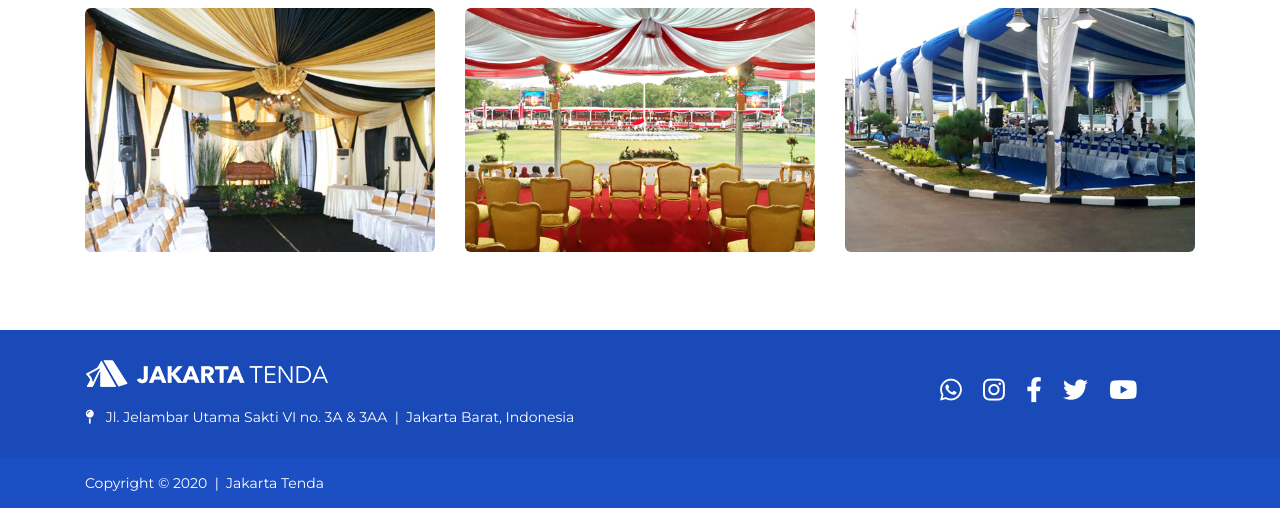
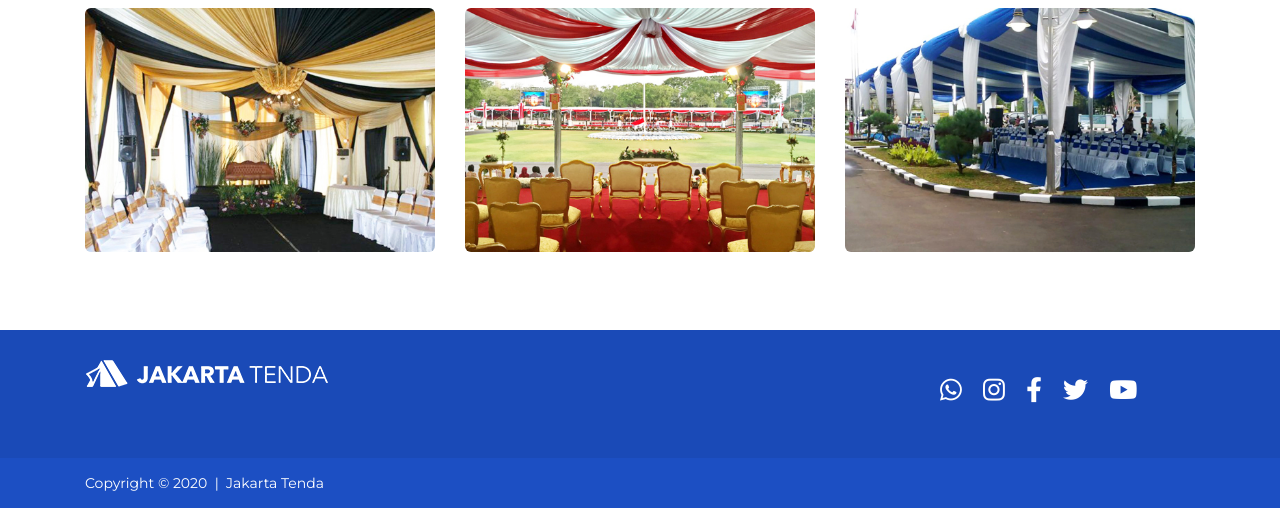
Before and after one commit to kurcaci-bulu/J-tenda, a plain HTML site: page index.html in a window 1280 px wide. Shown: the part 2598-3106 px from the top of the page. Drawn offline with Linux system fonts and the light colour scheme.

Commit message:
🔥  remove alamat

```diff
--- a/index.html
+++ b/index.html
@@ -348,8 +348,6 @@
       <div class="row">
         <div class="col-md-9">
           <img src="img/logo_.png" class="img-fluid footer-logo">
-          <p class="loc-footer"><a href="#"> <i class="fas fa-map-pin footer-icon-1"></i>Jl. Jelambar Utama Sakti VI no.
-              3A & 3AA &nbsp;|&nbsp; Jakarta Barat, Indonesia</a></p>
         </div>
         <div class="col-md-3">
           <div class="social-media">
```
Also changed, not shown: harga.html (+1 -2 lines), lainnya.html (+0 -2 lines), tenda-konvensional.html (+0 -2 lines), tenda-rigging.html (+0 -2 lines), tenda-roder.html (+0 -2 lines), tenda-sarnaville.html (+0 -2 lines), tentang.html (+0 -2 lines).
